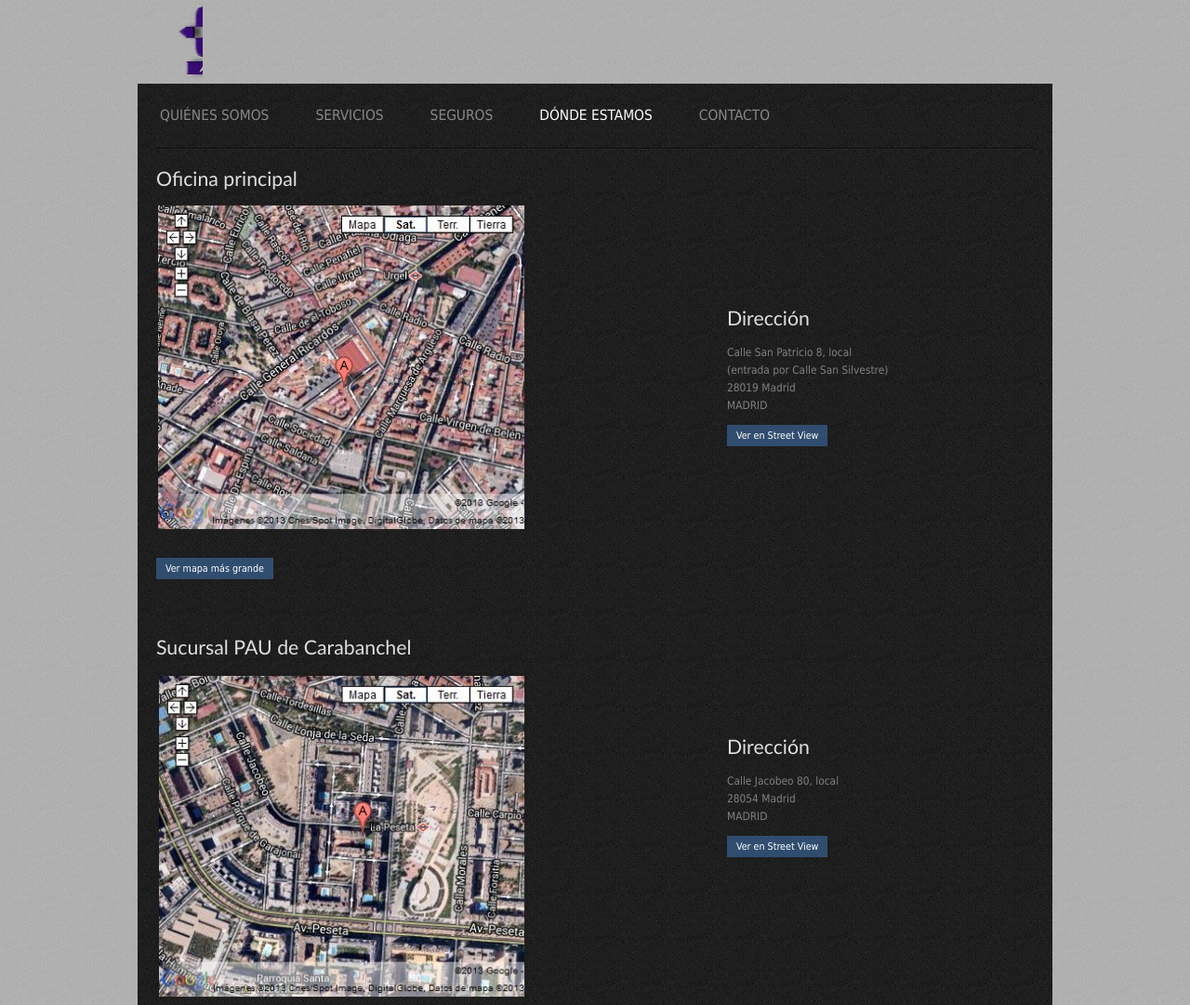
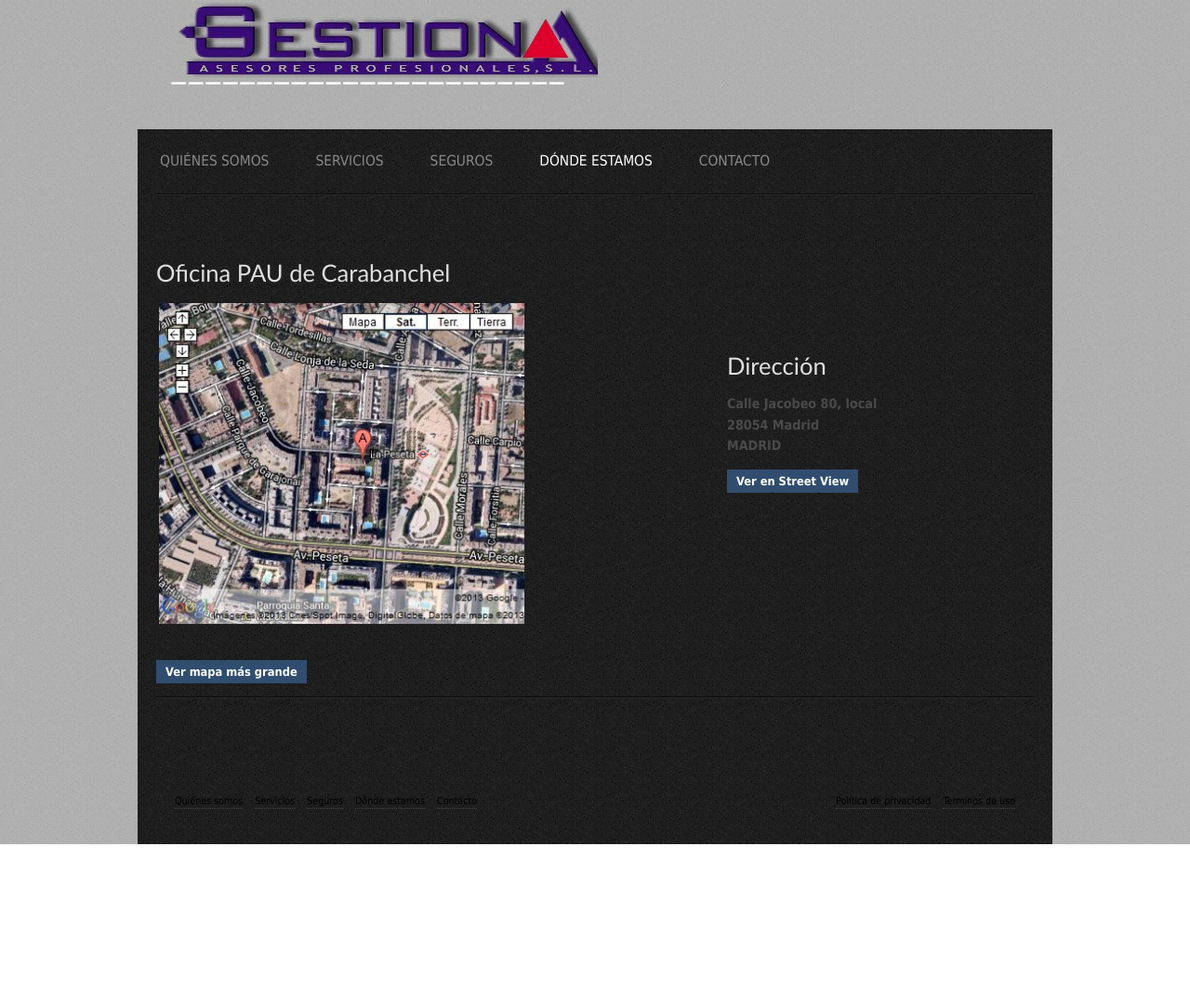
Before and after one commit to joseantoniovillar/gestiona2, a plain HTML site: page donde_estamos.html in a window 1280 px wide. Shown: the top 1081 px of the page at 93% size. After the commit the page ends 908 px from the top, so only its background shows below. Drawn offline with Linux system fonts and the light colour scheme.

Commit message:
correcciones menores

```diff
--- a/donde_estamos.html
+++ b/donde_estamos.html
@@ -9,7 +9,7 @@
 		<div id="wrapper">
 			<div id="header">
 				<div id="logo">
-					<h1></h1>
+					<h1><a href="index.html">_______________________</a></h1>
 				</div>
 				<div class="clr"></div>
 			</div>
@@ -17,28 +17,16 @@
 				<ul id="menu">
 					<li><a href="./index.html">Quiénes somos</a></li>
 					<li><a href="./servicios.html">Servicios</a></li>
-					<li><a href="http://www.foreverbrokers.com">Seguros</a></li>
+					<li><a href="http://www.foreverbrokers.es">Seguros</a></li>
 					<li><a class="current" href="./donde_estamos.html">Dónde estamos</a></li>
 					<li><a href="./contacto.html">Contacto</a></li>
 				</ul>
 				<div class="linea"></div>
 				<div class="clr"></div>
-				<div class="mapasp">
-					<h2>Oficina principal</h2>
-					<p><a href="https://maps.google.es/maps?f=q&amp;source=embed&amp;hl=es&amp;geocode=&amp;q=gestiona+asesores+profesionales&amp;aq=&amp;sll=40.391453,-3.725464&amp;sspn=0.008809,0.013797&amp;t=h&amp;g=Calle+San+Silvestre,+1,+28019+Madrid&amp;ie=UTF8&amp;ll=40.391813,-3.725696&amp;spn=0.004903,0.007489&amp;z=16";text-align:left"><img width="400" height="350" frameborder="0" scrolling="no" marginheight="0" marginwidth="0" src="./images/mapa1.jpg"></a><br /></p>
-					<a class="link" target="_blank" href="https://maps.google.es/maps?f=q&amp;source=embed&amp;hl=es&amp;geocode=&amp;q=gestiona+asesores+profesionales&amp;aq=&amp;sll=40.391453,-3.725464&amp;sspn=0.008809,0.013797&amp;t=h&amp;g=Calle+San+Silvestre,+1,+28019+Madrid&amp;ie=UTF8&amp;ll=40.391813,-3.725696&amp;spn=0.004903,0.007489&amp;z=16";text-align:left">Ver mapa más grande</a>
-				</div>
-				<div class="direcsp">
-					<h2>Dirección</h2>
-					<p>Calle San Patricio 8, local <br>
-					(entrada por Calle San Silvestre)<br>
-					28019 Madrid<br>
-					MADRID</p>
-					<a class="link" target="_blank" href="https://maps.google.es/maps?q=calle+san+silvestre+1,+madrid&hl=es&ll=40.391453,-3.72546&spn=0.004404,0.006899&sll=40.391406,-3.725419&layer=c&cbp=13,154.48,,0,7.5&cbll=40.391453,-3.725464&hnear=Calle+San+Silvestre,+1,+28019+Madrid&t=h&z=17&panoid=cF8OFpCxl8Dg3qiizChcRA">Ver en Street View</a>
-				</div>
+			<div id="cuerpo">
 
 				<div class="mapapau">
-					<h2>Sucursal PAU de Carabanchel</h2>
+					<h2>Oficina PAU de Carabanchel</h2>
 					<p><a href="https://maps.google.es/maps?q=calle+jacobeo+80,+madrid&amp;sll=40.364116,-3.758334&amp;hl=es&amp;ie=UTF8&amp;hq=&amp;hnear=Calle+Jacobeo,+80,+28054+Madrid&amp;t=h&amp;ll=40.364122,-3.758333&amp;spn=0.005722,0.008583&amp;z=16&amp;iwloc=A&amp;source=embed" text-align:left"><img width="400" height="350" frameborder="0" scrolling="no" marginheight="0" marginwidth="0" src="./images/mapa2.jpg"></a><br /></p>
 					<a class="link" target="_blank" href="https://maps.google.es/maps?q=calle+jacobeo+80,+madrid&amp;sll=40.364116,-3.758334&amp;hl=es&amp;ie=UTF8&amp;hq=&amp;hnear=Calle+Jacobeo,+80,+28054+Madrid&amp;t=h&amp;ll=40.364122,-3.758333&amp;spn=0.005722,0.008583&amp;z=16&amp;iwloc=A&amp;source=embed" text-align:left">Ver mapa más grande</a>
 				</div>
@@ -61,7 +49,7 @@
 				<p>
 					<a href="./index.html">Quiénes somos</a>
 					<a href="./servicios.html">Servicios</a>
-					<a href="http://www.foreverbrokers.com">Seguros</a>
+					<a href="http://www.foreverbrokers.es">Seguros</a>
 					<a href="./donde_estamos.html">Dónde estamos</a>
 					<a href="./contacto.html">Contacto</a>
 
```
Also changed, not shown: contacto.html (+3 -6 lines), index.html (+2 -2 lines), servicios.html (+2 -2 lines).
